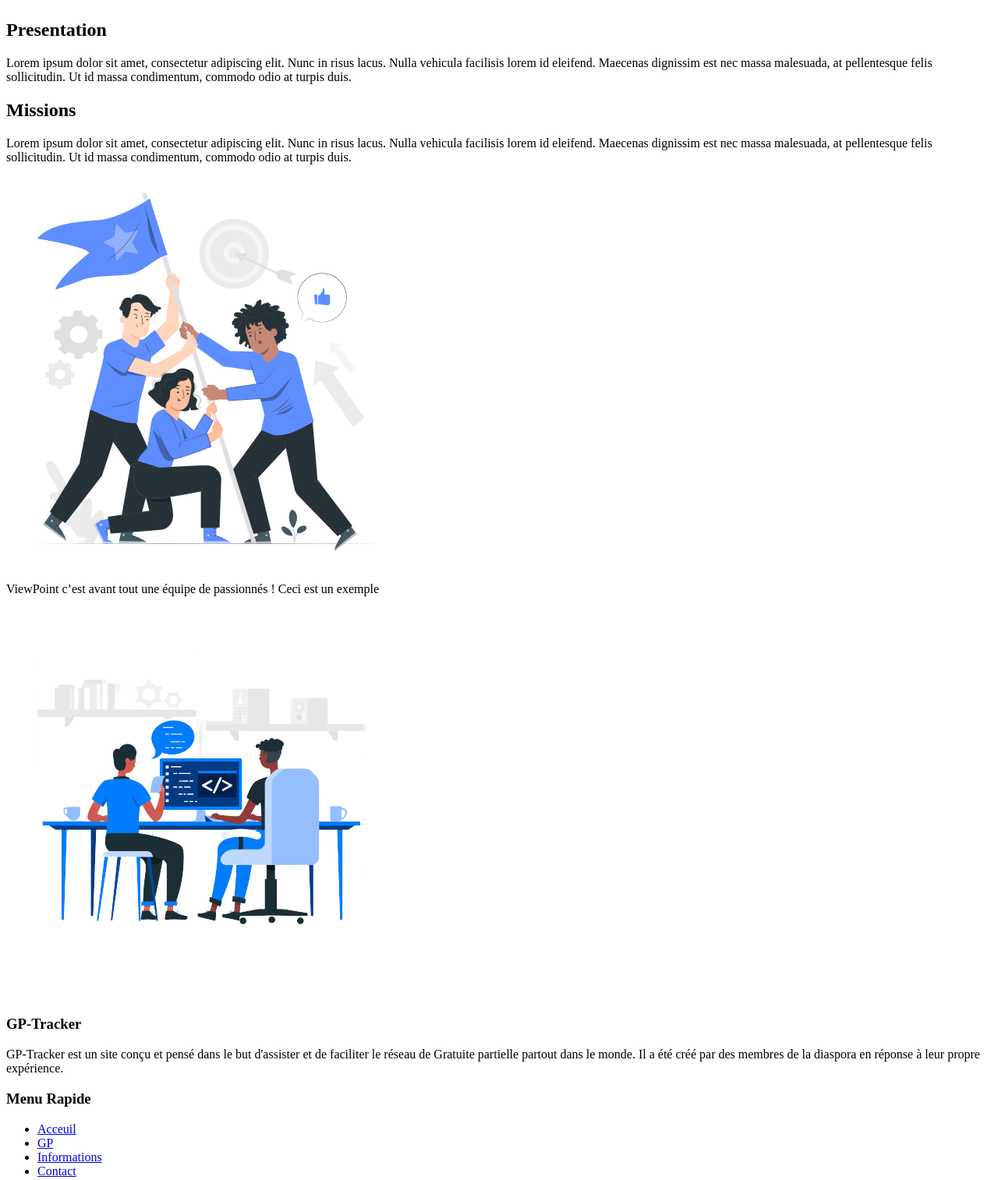
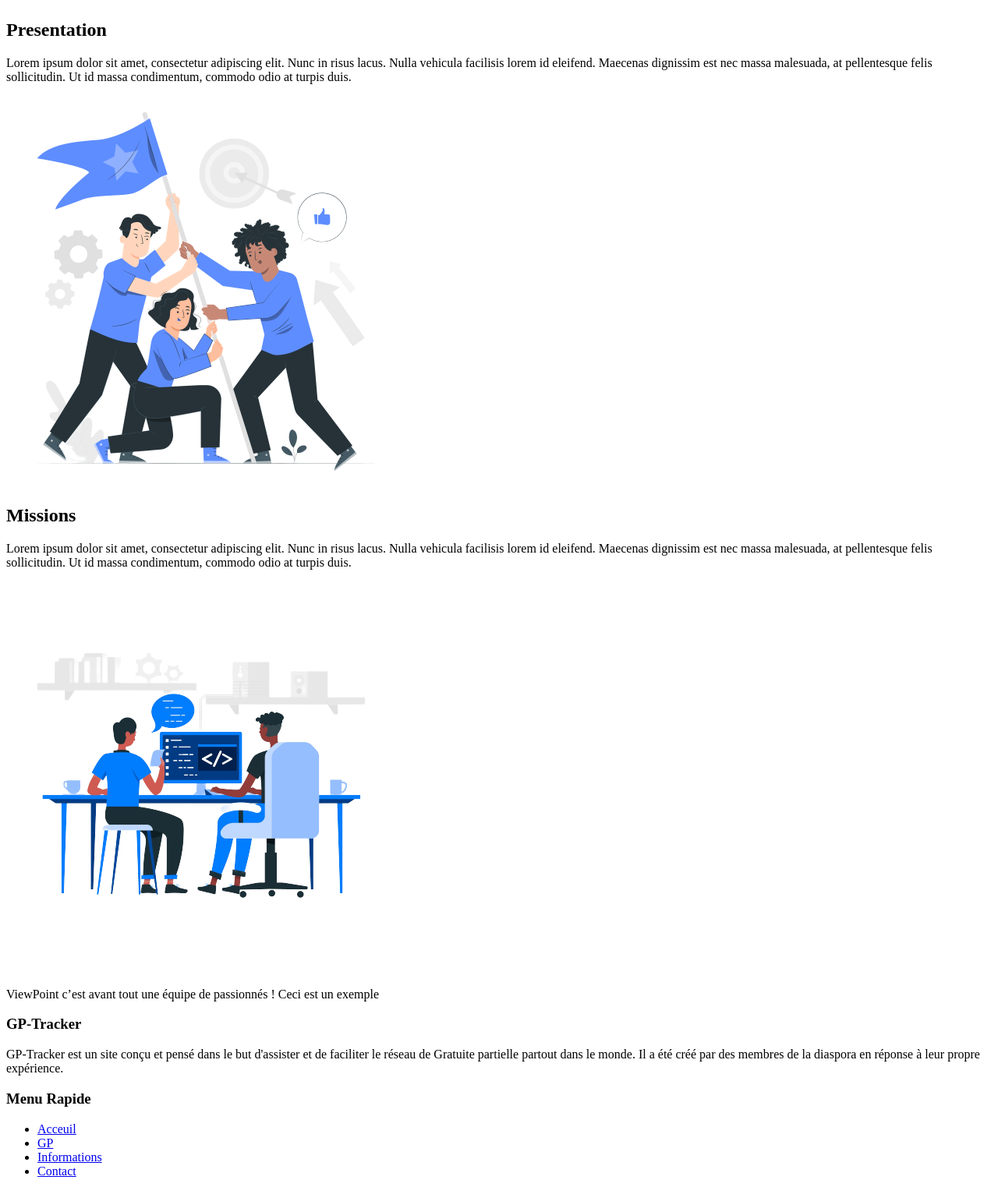
Before and after one commit to xdark-git/GpTracker, a Symfony app: template templates/gp-tracker/core/about-us.html.twig in a window 1280 px wide. Shown: the part 684-2198 px from the top of the page at 78% size. Run offline with Twig, Linux system fonts and the light colour scheme; the template is opened without the code that fills it, so the values that code supplies are empty; some libraries are stand-ins or nearby versions.

Commit message:
updating styling

```diff
--- a/templates/gp-tracker/core/about-us.html.twig
+++ b/templates/gp-tracker/core/about-us.html.twig
@@ -8,25 +8,25 @@
 
 <main>
     <div class="container gp-about-us">
-        <div class="first-section">
-            <img  class="presentation" src="{{asset('theme/assets/img/logo/questions.png')}}" alt="who-we-are"/>
-            <div class="content-1">
+        <div class="section introduction">
+            <img src="{{asset('theme/assets/img/logo/questions.png')}}" alt="who-we-are"/>
+            <div class="content">
                 <h2>Presentation</h2>
                 <p>Lorem ipsum dolor sit amet, consectetur adipiscing elit. Nunc in risus lacus. Nulla vehicula facilisis lorem id eleifend. Maecenas dignissim est nec massa malesuada, at pellentesque felis sollicitudin. Ut id massa condimentum, commodo odio at turpis duis.</p>
             </div>
         </div>
-        <div class="second-section">
-             <div class="content-2">
+        <div class="section goal">
+            <img src="{{asset('theme/assets/img/logo/Team-goals.png')}}" alt="missions0"/>
+            <div class="content">
                 <h2>Missions</h2>
                 <p>Lorem ipsum dolor sit amet, consectetur adipiscing elit. Nunc in risus lacus. Nulla vehicula facilisis lorem id eleifend. Maecenas dignissim est nec massa malesuada, at pellentesque felis sollicitudin. Ut id massa condimentum, commodo odio at turpis duis.</p>
             </div>
-            <img src="{{asset('theme/assets/img/logo/Team-goals.png')}}"  class="mission" alt="missions0"/>
         </div>
-        <div class="third-section">
-            <div class="content-3">
+        <div class="section team">
+            <img src="{{asset('theme/assets/img/logo/duo-teams.png')}}" alt="team-image"/>
+            <div class="content">
                 <p>ViewPoint  c’est avant tout une équipe de passionnés !  Ceci est un exemple</p>
             </div>
-            <img src="{{asset('theme/assets/img/logo/duo-teams.png')}}" class="duo-team" alt="team-image"/>
         </div>
     </div>
 </main>
```
Also changed, not shown: assets/styles/pages/about-us.scss (+42 -49 lines).
